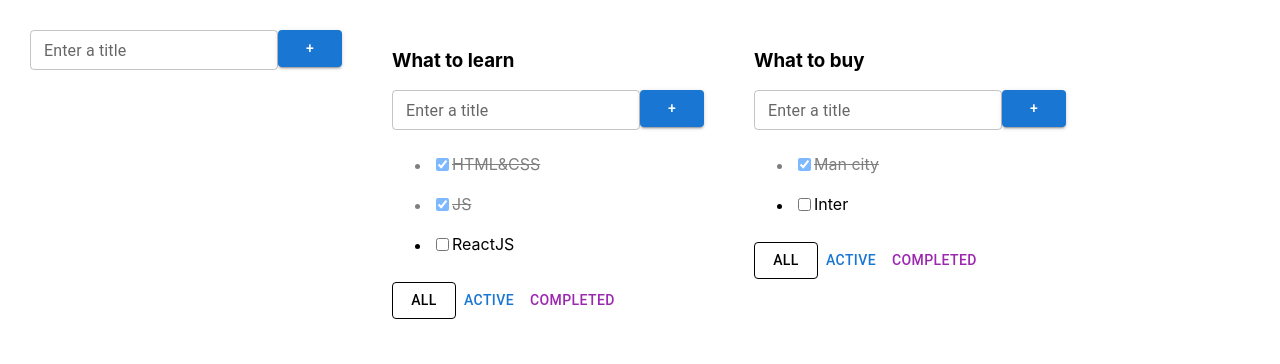
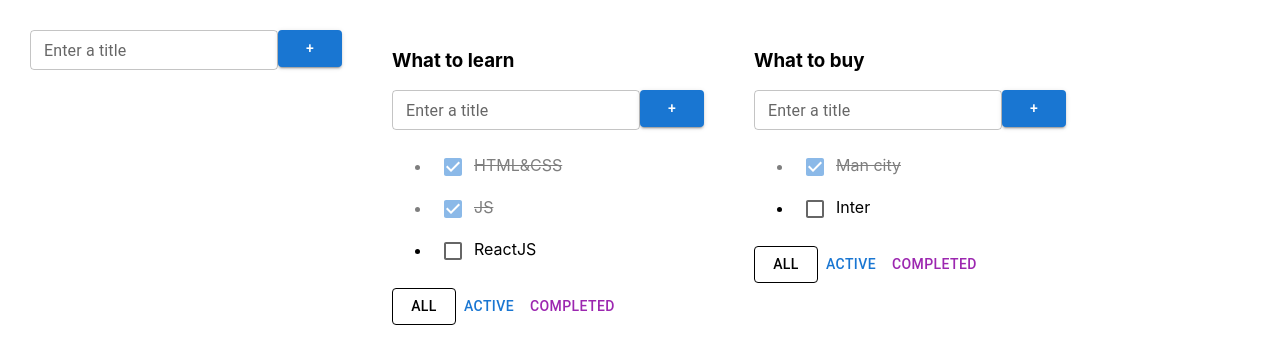
Before and after one commit to Kliapwnz/myWay, a React (Vite) app: page / in a window 1280 px wide. Shown: the top 364 px of the page. Built offline with nearby package versions, Linux system fonts and the light colour scheme; some icons are missing.

Commit message:
change checkbox to mui checkbox

```diff
--- a/src/TodolistItem.tsx
+++ b/src/TodolistItem.tsx
@@ -4,7 +4,7 @@
 import {EditableSpan} from "./EditableSpan";
 import IconButton from '@mui/material/IconButton'
 import DeleteIcon from '@mui/icons-material/Delete'
-import {Button} from "@mui/material";
+import {Button, Checkbox} from "@mui/material";
 
 
 type Props = {
@@ -69,10 +69,7 @@
                   }
                   return (
                      <li key={task.id} className={task.isDone ? "task-done" : ""}>
-                        <input type="checkbox"
-                               checked={task.isDone}
-                               onChange={changeTaskStatusHandler}
-                        />
+                        <Checkbox checked={task.isDone} onChange={changeTaskStatusHandler}/>
 
                         <EditableSpan value={task.title} onChange={changeTaskTitleHandler}/>
                         <IconButton onClick={deleteTaskHandler}>
```
